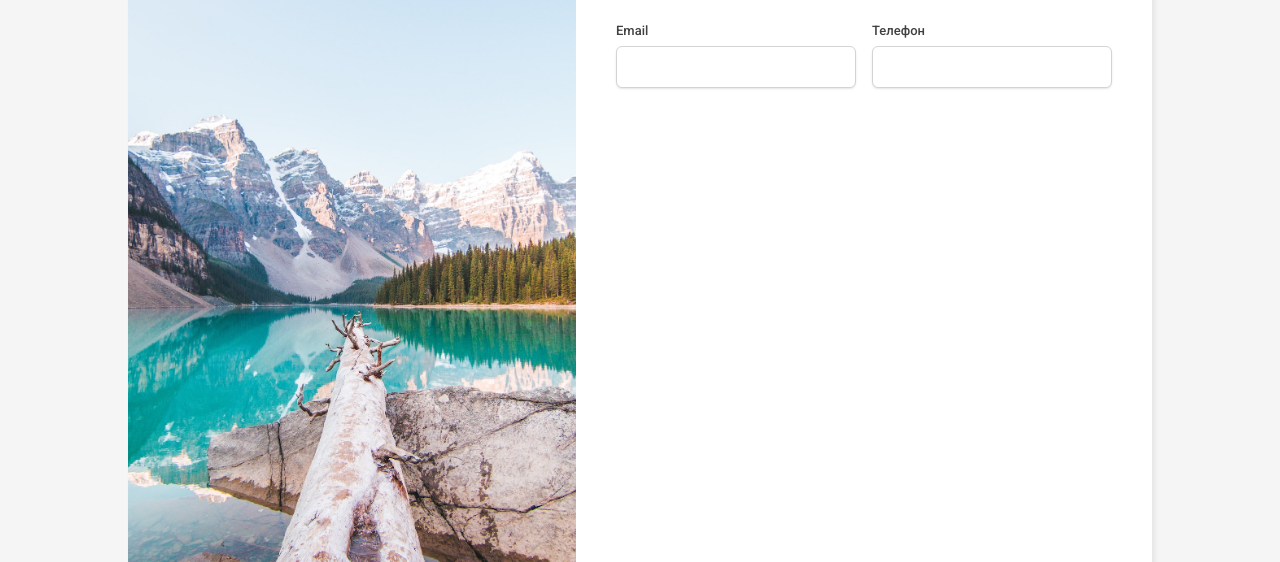
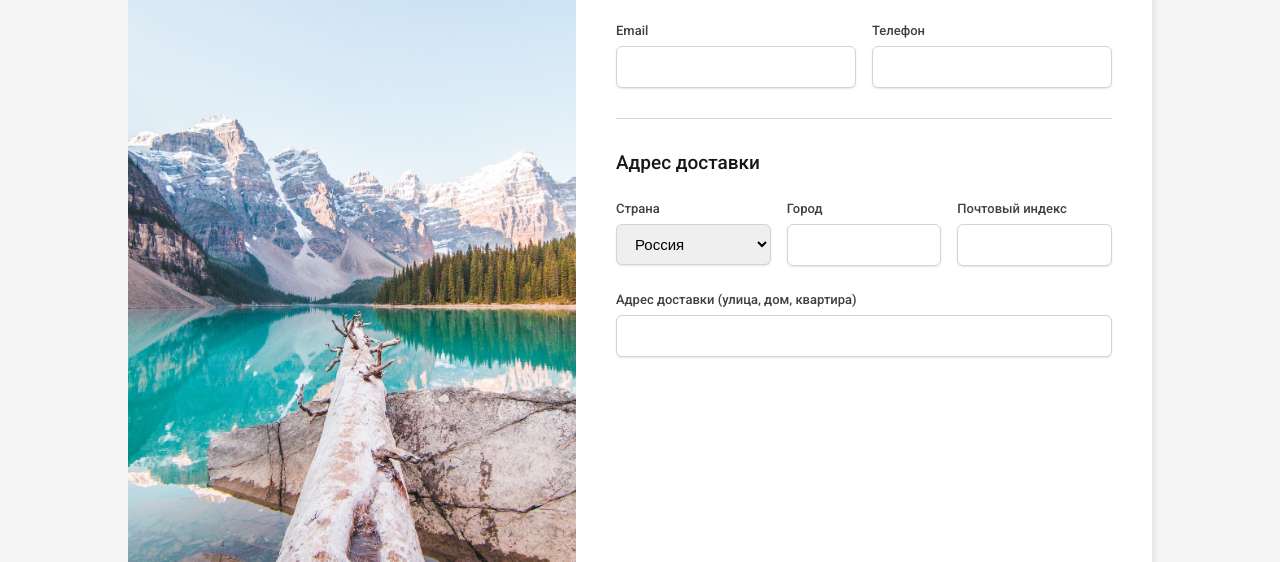
Before and after one commit to Tanya3823/form, a plain HTML site: page index.html in a window 1280 px wide. Shown: the part 238-800 px from the top of the page. Drawn offline with Linux system fonts and the light colour scheme.

Commit message:
Added section with Delivery address

```diff
--- a/index.html
+++ b/index.html
@@ -45,6 +45,44 @@
                                     <input type="text" class="registration-form-input" id="Phone" name="Phone">
                                 </div>
                             </div>
+                            <div class="address-section">
+                                <div>
+                                    <h2 class="address-section-title"> Адрес доставки</h2>
+                                </div>
+                                <div class="row">
+                                    <div class="coll">
+                                        <label class="registration-form-lable" for="Country">Страна</label>
+                                        <select class="registration-form-input" id="Country" name="Country">
+                                            <option>Россия</option>
+                                            <option>Беларусь</option>
+                                            <option>Казахстан</option>
+                                            <option>Польша</option>
+                                        </select>
+                                    </div>
+                                    <div class="coll">
+                                        <label class="registration-form-lable" for="City">Город</label>
+                                        <input type="text" class="registration-form-input" id="City" name="City">
+                                    </div>
+                                    <div class="coll">
+                                        <label class="registration-form-lable" for="PostalCode">Почтовый индекс</label>
+                                        <input type="text" class="registration-form-input" id="PostalCode"
+                                            name="PostalCode">
+
+                                    </div>
+                                </div>
+                                <div class="row">
+                                    <div class="coll">
+                                        <label class="registration-form-lable" for="DeliveryAddress">Адрес доставки
+                                            (улица, дом, квартира)</label>
+                                        <input type="text" class="registration-form-input" id="DeliveryAddress"
+                                            name="DeliveryAddress">
+                                    </div>
+
+
+                                </div>
+
+
+                            </div>
                         </form>
 
                     </div>
--- a/styles.css
+++ b/styles.css
@@ -120,3 +120,18 @@ body {
     border: 2px solid;
     border-color: var(--light-blue);
 }
+
+.address-section {
+    margin-top: 30px;
+    margin-bottom: 25px;
+    padding-top: 32px;
+    border-top: 1px solid var(--s-light-gray);
+}
+
+.address-section-title {
+    color: var(--dark-gray);
+    font-size: 19px;
+    font-weight: 500;
+    line-height: 24px;
+
+}
```
